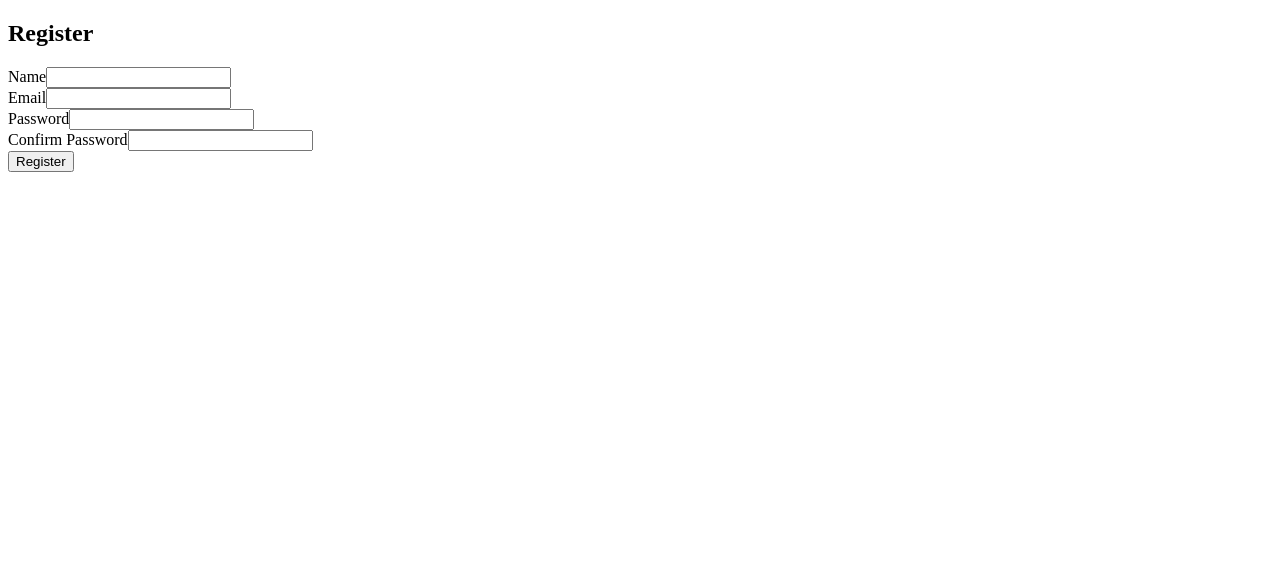
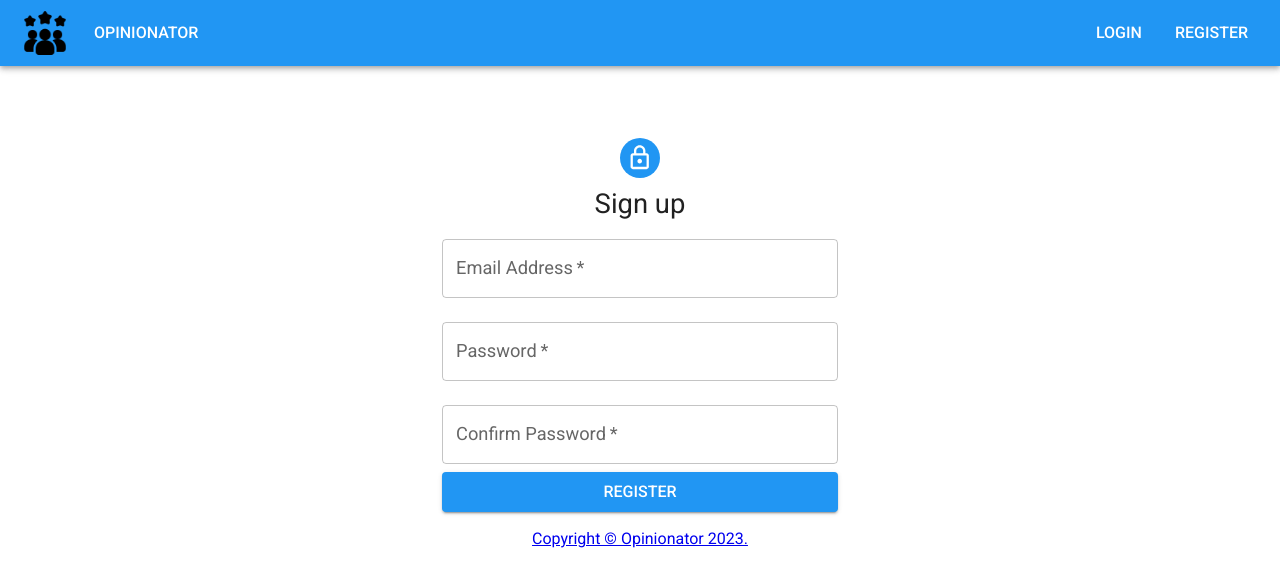
Before and after one commit to pavelihno/user-feedback-app, a React (Create React App) app in the folder client/: page /register in a window 1280 px wide. Shown: the top 586 px of the page. Built offline with nearby package versions, Linux system fonts and the light colour scheme.

Commit message:
register and login components

```diff
--- /dev/null
+++ b/client/src/components/Base.js
@@ -0,0 +1,59 @@
+import React from 'react';
+import { Link } from 'react-router-dom';
+import AppBar from '@mui/material/AppBar';
+import Toolbar from '@mui/material/Toolbar';
+import Button from '@mui/material/Button';
+import TextField from '@mui/material/TextField';
+import Typography from '@mui/material/Typography';
+import Grid from '@mui/material/Grid';
+import Container from '@mui/material/Container';
+import IconButton from '@mui/material/IconButton';
+import { ThemeProvider } from '@mui/material/styles';
+
+import theme from '../theme';
+
+
+const Base = ({ children }) => {
+    return (
+        <ThemeProvider theme={theme}>
+            <AppBar position="static">
+                <Toolbar>
+                    <Grid container spacing={2} alignItems="center" justifyContent="space-between">
+                        <Grid item>
+                            <IconButton component={Link} to="/" edge="start" aria-label="menu">
+                                <img src="/logo.png" alt="Logo" width="50" height="50" />
+                            </IconButton>
+                            <Button component={Link} to="/" variant="h6">Opinionator</Button>
+                        </Grid>
+                        <Grid item>
+                            <Grid container spacing={2} alignItems="center" justifyContent="flex-end">
+                                <Grid item>
+                                    <Button component={Link} to="/login" color="inherit">
+                                        <Typography variant="h7">Login</Typography>
+                                    </Button>
+                                </Grid>
+                                <Grid item>
+                                    <Button component={Link} to="/register" color="inherit">
+                                        <Typography variant="h7">Register</Typography>
+                                    </Button>
+                                </Grid>
+                            </Grid>
+                        </Grid>
+                    </Grid>
+                </Toolbar>
+            </AppBar>
+            <Container maxWidth="lg" sx={{ marginTop: '2rem', marginBottom: '1rem' }}>
+                {children}
+            </Container>
+            <Container component="footer">
+                <Typography variant="body2" align="center">
+                    <Link to="https://t.me/pavelihno">
+                        {`Copyright © Opinionator ${new Date().getFullYear()}.`}
+                    </Link>
+                </Typography>
+            </Container>
+        </ThemeProvider>
+    );
+};
+
+export default Base;
--- a/client/src/components/auth/Login.js
+++ b/client/src/components/auth/Login.js
@@ -1,39 +1,81 @@
-import React, { useState } from 'react';
+import { useState } from 'react';
 import { useDispatch } from 'react-redux';
+import TextField from '@mui/material/TextField';
+import Button from '@mui/material/Button';
+import Container from '@mui/material/Container';
+import CssBaseline from '@mui/material/CssBaseline';
+import Box from '@mui/material/Box';
+import Avatar from '@mui/material/Avatar';
+import LockOutlinedIcon from '@mui/icons-material/LockOutlined';
+import Typography from '@mui/material/Typography';
+import Link from '@mui/material/Link';
+
 import { login } from '../../redux/actions';
+import Base from '../Base';
 
 
 const Login = () => {
     const dispatch = useDispatch();
+
     const [formData, setFormData] = useState({
         email: '',
-        password: ''
+        password: '',
     });
 
     const { email, password } = formData;
 
-    const onChange = (e) => setFormData({ ...formData, [e.target.name]: e.target.value });
+    const onChange = (e) =>
+        setFormData({ ...formData, [e.target.name]: e.target.value });
 
     const onSubmit = (e) => {
         e.preventDefault();
-        dispatch(login(email, password));
+        dispatch(login(formData));
     };
 
     return (
-        <div>
-            <h2>Login</h2>
-            <form onSubmit={onSubmit}>
-                <div>
-                    <label htmlFor="email">Email</label>
-                    <input type="email" name="email" value={email} onChange={onChange} required />
-                </div>
-                <div>
-                    <label htmlFor="password">Password</label>
-                    <input type="password" name="password" value={password} onChange={onChange} minLength="6" />
-                </div>
-                <button type="submit">Login</button>
-            </form>
-        </div>
+        <Base>
+            <Container component="main" maxWidth="xs">
+                <CssBaseline />
+                <Box sx={{
+                    marginTop: 8,
+                    display: 'flex',
+                    flexDirection: 'column',
+                    alignItems: 'center',
+                }}>
+                    <Avatar sx={{ m: 1, bgcolor: 'primary.main' }}>
+                        <LockOutlinedIcon />
+                    </Avatar>
+                    <Typography variant="h5">Sign in</Typography>
+                    <Box component="form" onSubmit={onSubmit}>
+                        <TextField
+                            margin="normal"
+                            required
+                            fullWidth
+                            id="email"
+                            label="Email Address"
+                            name="email"
+                        />
+                        <TextField
+                            margin="normal"
+                            required
+                            fullWidth
+                            name="password"
+                            label="Password"
+                            type="password"
+                            id="password"
+                        />
+                        <Button type="submit" fullWidth variant="contained" >
+                            Login
+                        </Button>
+                        <Box container>
+                            <Link href="#" variant="body2">
+                                Reset password
+                            </Link>
+                        </Box>
+                    </Box>
+                </Box>
+            </Container>
+        </Base>
     );
 };
 
--- a/client/src/components/auth/Register.js
+++ b/client/src/components/auth/Register.js
@@ -1,6 +1,16 @@
-import React, { useState } from 'react';
+import { useState } from 'react';
 import { useDispatch } from 'react-redux';
+import TextField from '@mui/material/TextField';
+import Button from '@mui/material/Button';
+import Container from '@mui/material/Container';
+import CssBaseline from '@mui/material/CssBaseline';
+import Box from '@mui/material/Box';
+import Avatar from '@mui/material/Avatar';
+import LockOutlinedIcon from '@mui/icons-material/LockOutlined';
+import Typography from '@mui/material/Typography';
+
 import { register } from '../../redux/actions';
+import Base from '../Base';
 
 
 const Register = () => {
@@ -22,28 +32,54 @@
     };
 
     return (
-        <div>
-            <h2>Register</h2>
-            <form onSubmit={onSubmit}>
-                <div>
-                    <label htmlFor="name">Name</label>
-                    <input type="text" name="name" value={name} onChange={onChange} required />
-                </div>
-                <div>
-                    <label htmlFor="email">Email</label>
-                    <input type="email" name="email" value={email} onChange={onChange} required />
-                </div>
-                <div>
-                    <label htmlFor="password">Password</label>
-                    <input type="password" name="password" value={password} onChange={onChange} minLength="6" />
-                </div>
-                <div>
-                    <label htmlFor="password2">Confirm Password</label>
-                    <input type="password" name="password2" value={password2} onChange={onChange} minLength="6" />
-                </div>
-                <button type="submit">Register</button>
-            </form>
-        </div>
+        <Base>
+            <Container component="main" maxWidth="xs">
+                <CssBaseline />
+                <Box sx={{
+                    marginTop: 8,
+                    display: 'flex',
+                    flexDirection: 'column',
+                    alignItems: 'center',
+                }}>
+                    <Avatar sx={{ m: 1, bgcolor: 'primary.main' }}>
+                        <LockOutlinedIcon />
+                    </Avatar>
+                    <Typography variant="h5">Sign up</Typography>
+                    <Box component="form" onSubmit={onSubmit}>
+                        <TextField
+                            margin="normal"
+                            required
+                            fullWidth
+                            id="email"
+                            label="Email Address"
+                            name="email"
+                        />
+                        <TextField
+                            margin="normal"
+                            required
+                            fullWidth
+                            name="password"
+                            label="Password"
+                            type="password"
+                            id="password"
+                        />
+                        <TextField
+                            margin="normal"
+                            required
+                            fullWidth
+                            name="confirmPassword"
+                            label="Confirm Password"
+                            type="password"
+                            id="confirmPassword"
+                        />
+                        <Button type="submit" fullWidth variant="contained" >
+                            Register
+                        </Button>
+                    </Box>
+                </Box>
+            </Container>
+        </Base>
+
     );
 };
 
--- /dev/null
+++ b/client/src/theme.js
@@ -0,0 +1,19 @@
+import 'typeface-roboto';
+import 'typeface-open-sans';
+import { purple, blue, grey, indigo, blueGrey } from '@mui/material/colors';
+
+import { createTheme } from '@mui/material/styles';
+
+
+const theme = createTheme({
+    typography: {
+        fontFamily: 'Roboto, "Open Sans", sans-serif',
+        fontSize: 16
+    },
+    palette: {
+        primary: blue,
+        secondary: grey
+    },
+});
+
+export default theme;
```
Also changed, not shown: client/package.json (+14 -2 lines), client/public/logo.png (added).
